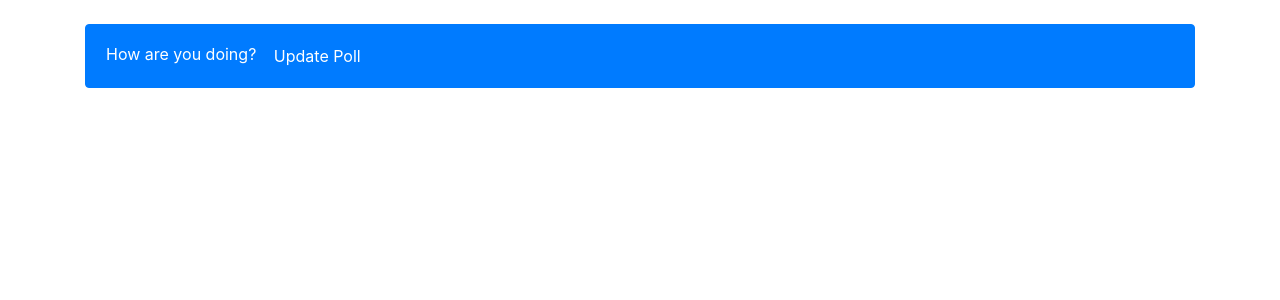
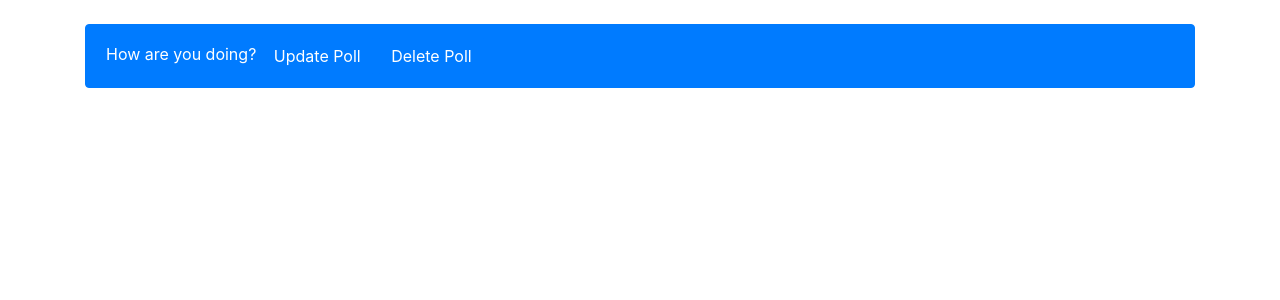
Before and after one commit to samatuulu/exam7, a Django app: page /poll/1/ in a window 1280 px wide. Shown: the part 56-356 px from the top of the page. Run offline with Django 3.2, Linux system fonts and the light colour scheme; data comes from the database, SQL or seed files in the repository; some libraries are stand-ins or nearby versions.

Commit message:
Users can delete question.

```diff
--- a/source/main/urls.py
+++ b/source/main/urls.py
@@ -16,7 +16,7 @@ Including another URLconf
 from django.contrib import admin
 from django.urls import path
 
-from questiona.views import PollListView, PollDetailView, PollCreateView, PollUpdateView
+from questiona.views import PollListView, PollDetailView, PollCreateView, PollUpdateView, PollDeleteView
 
 urlpatterns = [
     path('admin/', admin.site.urls),
@@ -24,4 +24,5 @@ urlpatterns = [
     path('poll/<int:pk>/', PollDetailView.as_view(), name='poll_detail'),
     path('poll/create/', PollCreateView.as_view(), name='poll_create'),
     path('poll/<int:pk>/update/', PollUpdateView.as_view(), name='poll_update'),
+    path('poll/<int:pk>/delete/', PollDeleteView.as_view(), name='poll_delete'),
 ]
--- a/source/questiona/templates/poll/poll_detail.html
+++ b/source/questiona/templates/poll/poll_detail.html
@@ -5,7 +5,9 @@
     <div class="container">
     <ul class="list-group">
         <li class="list-group-item active">{{ poll }}
-        <a class="btn btn-primary" href="{% url 'poll_update' poll.pk %}">Update Poll</a></li>
+        <a class="btn btn-primary" href="{% url 'poll_update' poll.pk %}">Update Poll</a>
+        <a class="btn btn-primary" href="{% url 'poll_delete' poll.pk %}">Delete Poll</a>
+        </li>
             {% for poll in poll.poll_choce.all %}
                 <p class="list-group-item">Answer: {{ poll}}</p>
 
--- a/source/questiona/views/__init__.py
+++ b/source/questiona/views/__init__.py
@@ -1 +1 @@
-from .poll_view import PollListView, PollDetailView, PollCreateView, PollUpdateView
+from .poll_view import PollListView, PollDetailView, PollCreateView, PollUpdateView, PollDeleteView
--- a/source/questiona/views/poll_view.py
+++ b/source/questiona/views/poll_view.py
@@ -1,5 +1,5 @@
-from django.urls import reverse
-from django.views.generic import ListView, DetailView, CreateView, UpdateView
+from django.urls import reverse, reverse_lazy
+from django.views.generic import ListView, DetailView, CreateView, UpdateView, DeleteView
 
 from questiona.forms import PollForm
 from questiona.models import Poll
@@ -41,3 +41,10 @@ class PollUpdateView(UpdateView):
 
     def get_success_url(self):
         return reverse('poll_detail', kwargs={'pk': self.object.pk})
+
+
+class PollDeleteView(DeleteView):
+    model = Poll
+    template_name = 'poll/poll_delete.html'
+    context_object_name = 'poll'
+    success_url = reverse_lazy('poll')
```
Also changed, not shown: source/questiona/templates/poll/poll_delete.html (added, +15 -0 lines).
